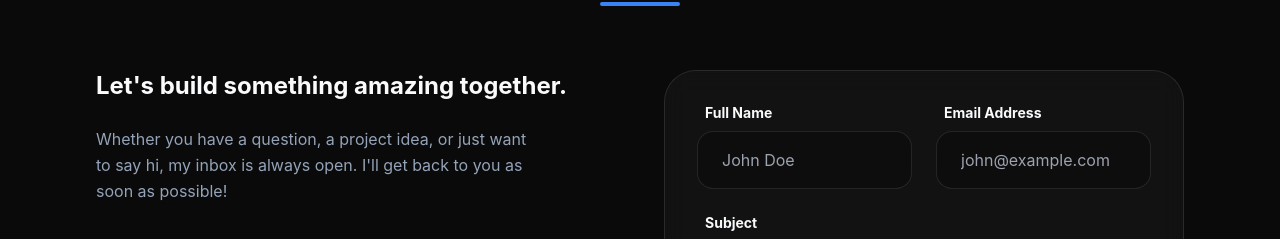
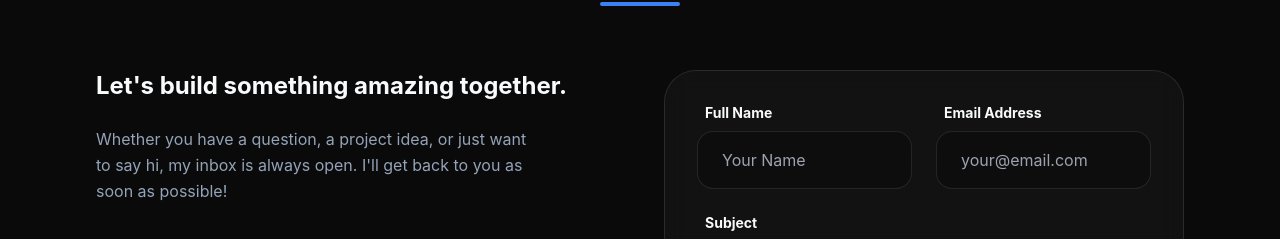
Before and after one commit to Harshkhatri16/portfolio, a React (Vite) app: page / in a window 1280 px wide. Shown: the part 3437-3676 px from the top of the page. Built offline with nearby package versions, Linux system fonts and the light colour scheme.

Commit message:
Remove John Doe from contact form placeholders

```diff
--- a/src/components/Contact.jsx
+++ b/src/components/Contact.jsx
@@ -100,11 +100,11 @@ const Contact = () => {
               <div className="grid md:grid-cols-2 gap-6">
                 <div>
                   <label className="block text-sm font-bold mb-2 ml-2">Full Name</label>
-                  <input type="text" className="w-full bg-background/50 border border-white/10 rounded-2xl px-6 py-4 focus:outline-none focus:border-primary transition-colors" placeholder="John Doe" />
+                  <input type="text" className="w-full bg-background/50 border border-white/10 rounded-2xl px-6 py-4 focus:outline-none focus:border-primary transition-colors" placeholder="Your Name" />
                 </div>
                 <div>
                   <label className="block text-sm font-bold mb-2 ml-2">Email Address</label>
-                  <input type="email" className="w-full bg-background/50 border border-white/10 rounded-2xl px-6 py-4 focus:outline-none focus:border-primary transition-colors" placeholder="john@example.com" />
+                  <input type="email" className="w-full bg-background/50 border border-white/10 rounded-2xl px-6 py-4 focus:outline-none focus:border-primary transition-colors" placeholder="your@email.com" />
                 </div>
               </div>
               <div>
```
